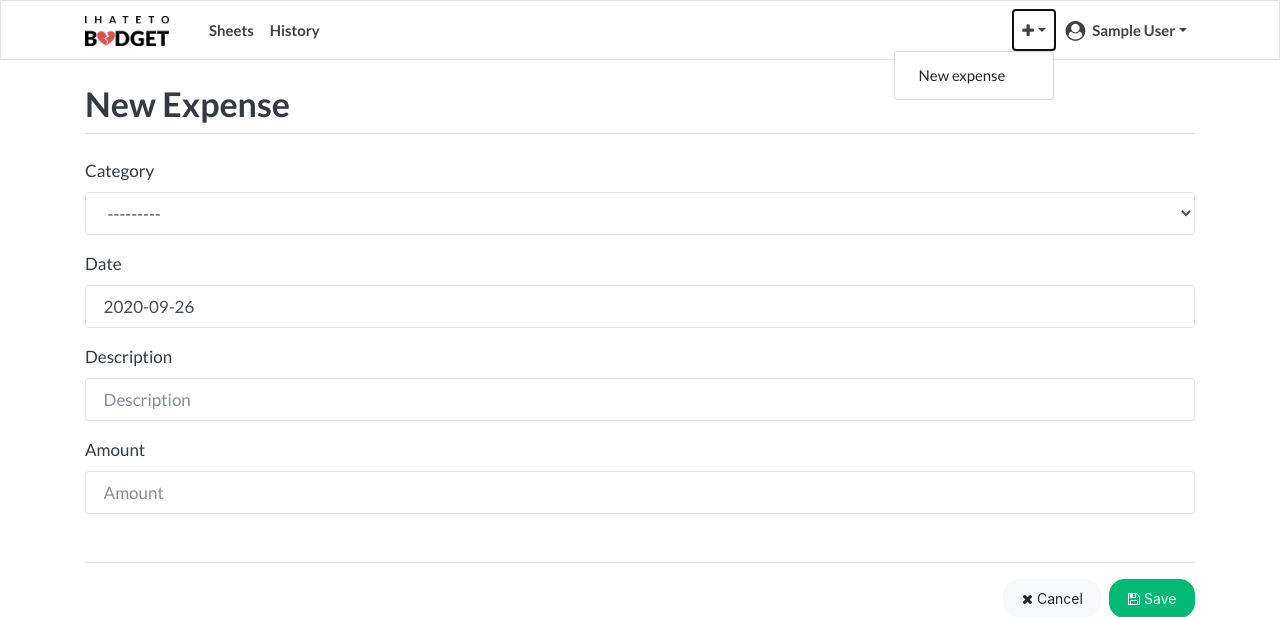
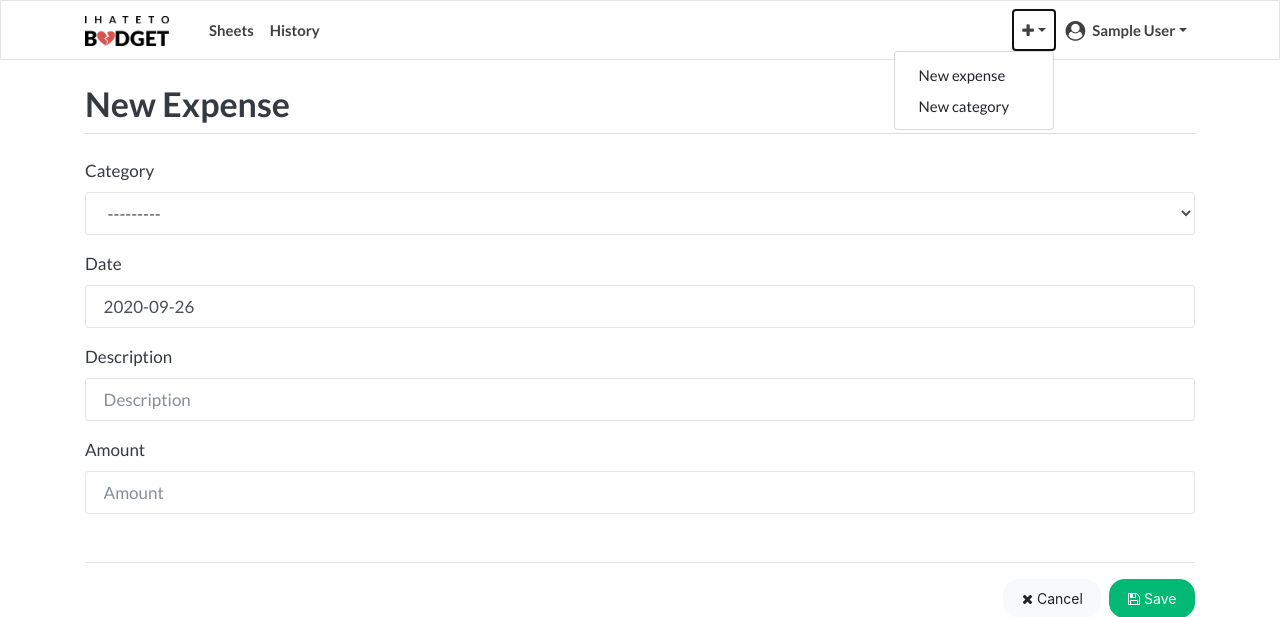
Before and after one commit to lebriton/ihatetobudget, a Django app: page /sheets/expense/new/ in a window 1280 px wide, after a click that opens the changed part. Shown: the top 617 px of the page. Run offline with Django 3.2, Linux system fonts and the light colour scheme; the visitor is signed in with stand-in values (Sample User, id 1); data that the repository does not hold is empty; some libraries are stand-ins or nearby versions.

Commit message:
navbar: new category button

```diff
--- a/ihatetobudget/template/ihatetobudget/common/navbar.html
+++ b/ihatetobudget/template/ihatetobudget/common/navbar.html
@@ -25,6 +25,7 @@
               <i class="fa fa-plus"></i></a>
             <div class="dropdown-menu dropdown-menu-right" aria-labelledby="navbarDropdown2">
               <a class="dropdown-item" href="{% url 'sheets:expense-new' %}">New expense</a>
+              <a class="dropdown-item" href="{% url 'sheets:category-new' %}">New category</a>
             </div>
           </li>
           <li class="nav-item dropdown">
```
